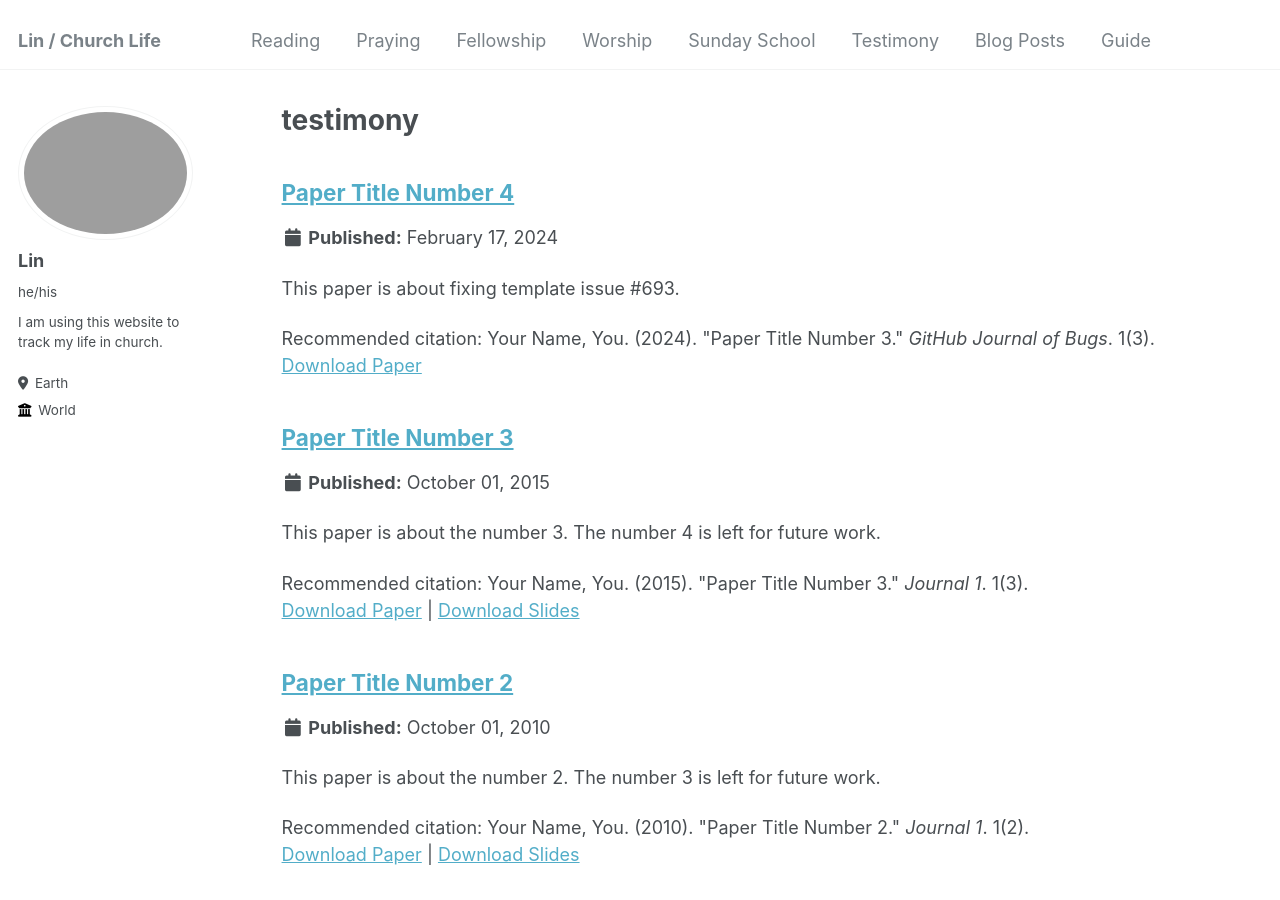
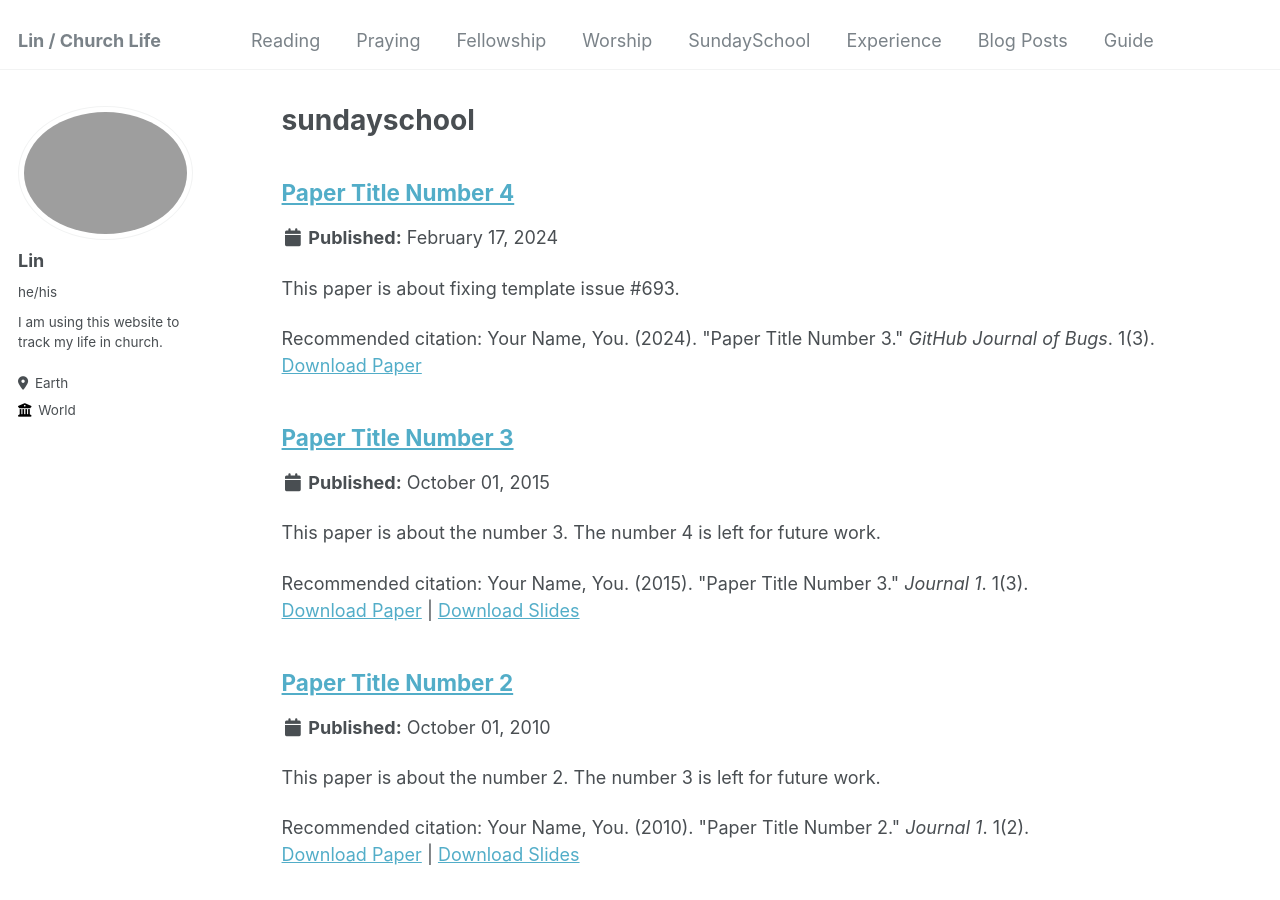
Before and after one commit to linbible/linbible.github.io, a Jekyll site: the page built from _pages/sundayschool.md, in a window 1280 px wide and 900 px high. Built offline with Jekyll 4.4.1, drawn with Linux system fonts in a browser that asks for light colours.

Commit message:
update sunday school

```diff
--- a/_config.yml
+++ b/_config.yml
@@ -212,7 +212,7 @@ collections:
   praying:
     output: true
     permalink: /:collection/:path/
-  testimony:
+  sundayschool:
     output: true
     permalink: /:collection/:path/
 
@@ -273,12 +273,12 @@ defaults:
       author_profile: true
       share: true
 
-  # _testmony
+  # _sundayschool
   - scope:
       path: ""
-      type: testimony
+      type: sundayschool
     values:
-      layout: testimony
+      layout: sundayschool
       author_profile: true
       share: true
 
--- a/_data/navigation.yml
+++ b/_data/navigation.yml
@@ -7,16 +7,16 @@ main:
     url: /praying/
 
   - title: "Fellowship"
-    url: /felloship/
+    url: /fellowship/
 
   - title: "Worship"
     url: /worship/
 
-  - title: "Sunday School"
+  - title: "SundaySchool"
+    url: /sundayschool/
+
+  - title: "Experience"
     url: /cv/
-
-  - title: "Testimony"
-    url: /testimony/
 
   - title: "Blog Posts"
     url: /year-archive/
--- a/_pages/testimony.md
+++ b/_pages/sundayschool.md
@@ -1,7 +1,7 @@
 ---
 layout: archive
-title: "testimony"
-permalink: /testimony/
+title: "sundayschool"
+permalink: /sundayschool/
 author_profile: true
 ---
 
```
Also changed, not shown: _sundayschool/2024-02-17-paper-title-number-4.md (renamed from _testmony/2024-02-17-paper-title-number-4.md, +3 -3 lines).
